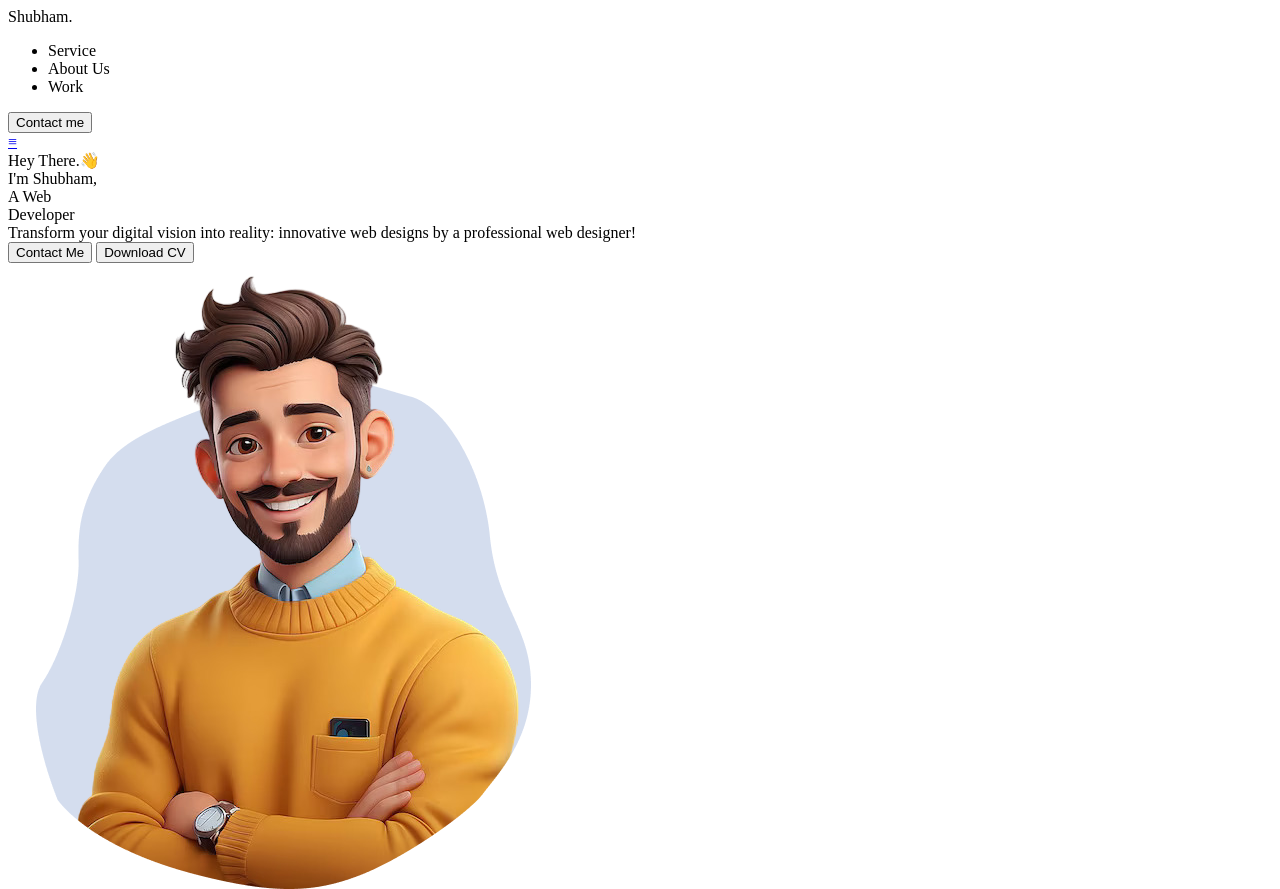
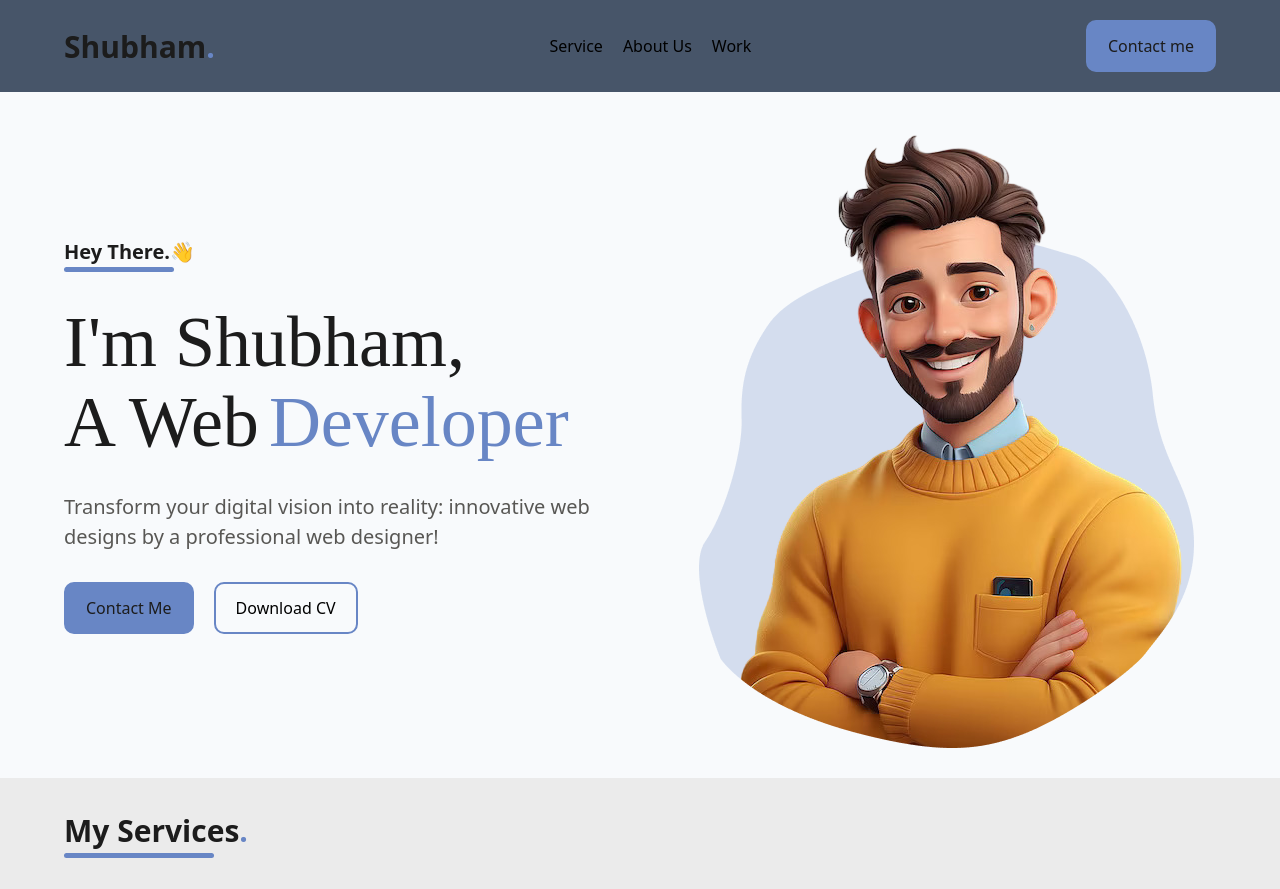
Before and after one commit to Shubham3803/portfolio, a plain HTML site: page index.html in a window 1280 px wide. Shown: the top 889 px of the page. Drawn offline with nearby package versions, Linux system fonts and the light colour scheme; files that its build step writes are made by us from their sources.

Commit message:
CSS Path Fixed

```diff
--- a/index.html
+++ b/index.html
@@ -5,7 +5,7 @@
   <meta charset="UTF-8">
   <meta name="viewport" content="width=device-width, initial-scale=1.0">
   <title>Document</title>
-  <link rel="stylesheet" href=".https://shubham3803.github.io/portfolio/dist/style.css">
+  <link rel="stylesheet" href="./dist/style.css">
 </head>
 
 <body class="bg-slate-600">
```
